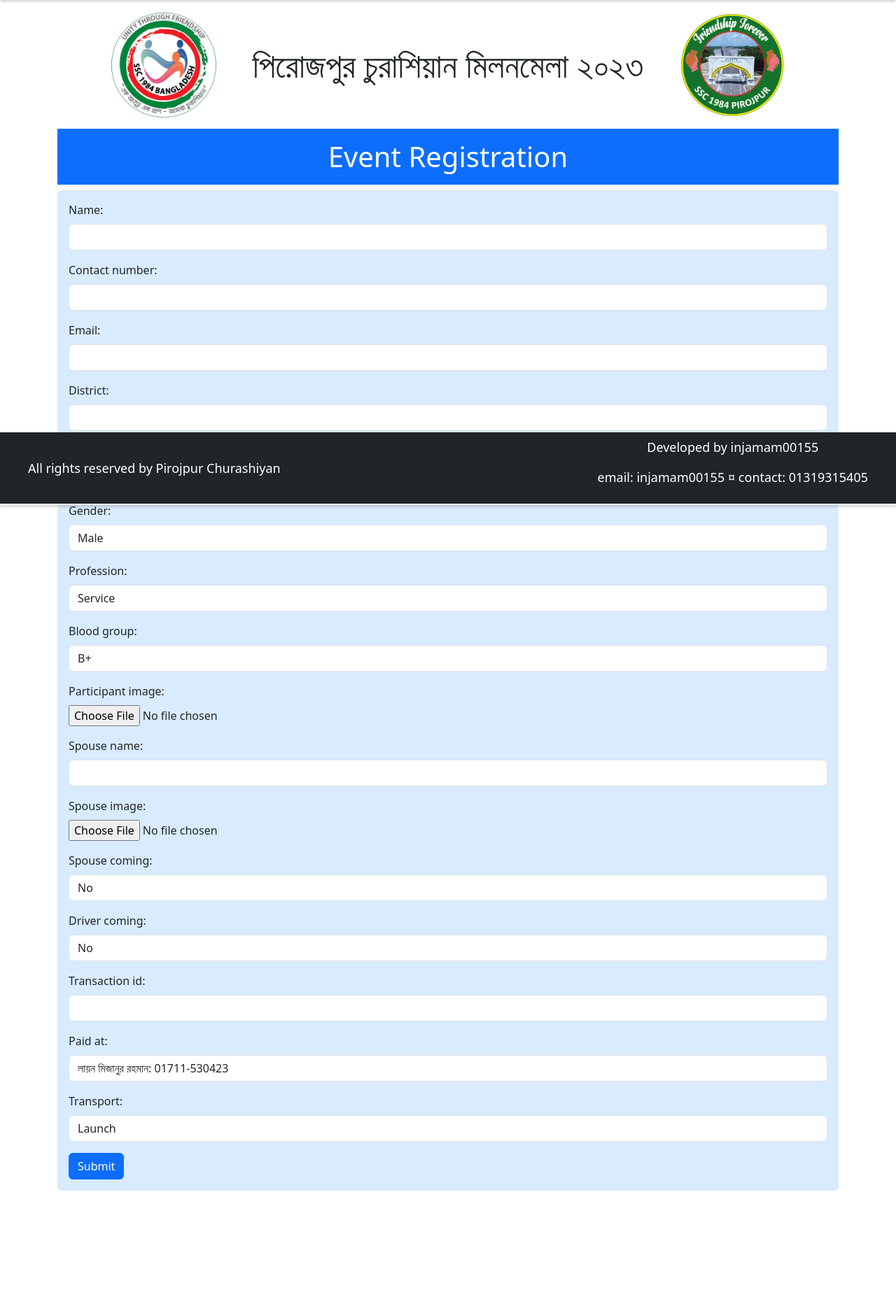
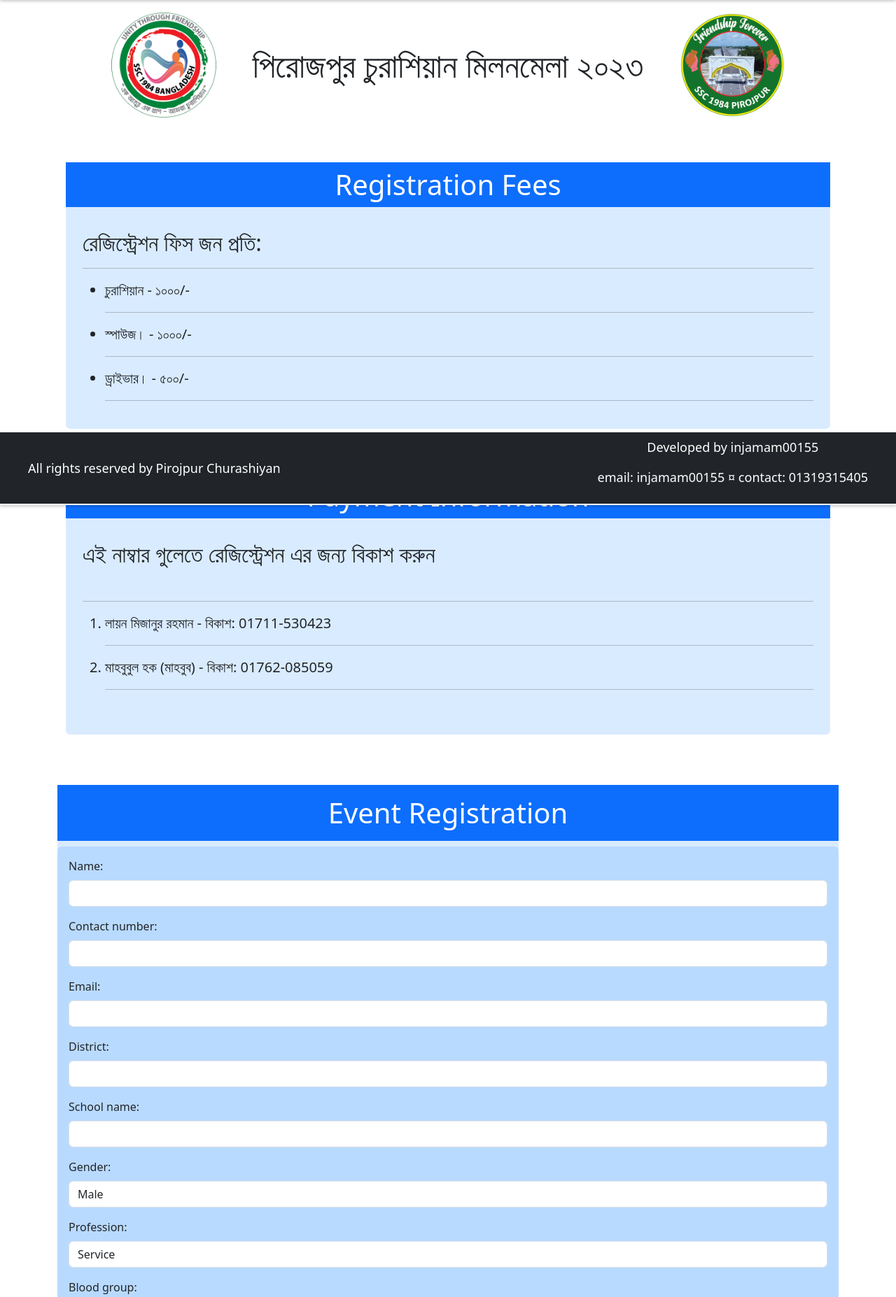
Before and after one commit to injamam00155/churashiyan, a Django app: page /registration/ in a window 1280 px wide. Shown: the part 78-1932 px from the top of the page at 70% size. Before the commit the page ends 1780 px from the top, so only its background shows below. Run offline with Django 4.2, Linux system fonts and the light colour scheme; some libraries are stand-ins or nearby versions.

Commit message:
cleanup time

```diff
--- /dev/null
+++ b/event/templates/payment_information.html
@@ -0,0 +1,15 @@
+<div class=" rounded mt-4 mb-5" style="background-color: rgba(0, 123, 255, 0.15);">
+    <h1 class="mt-5 text-center bg-primary text-white p-2">Payment Information</h1>
+    <div class="p-4">
+        <h2>এই নাম্বার গুলেতে রেজিস্ট্রেশন এর জন্য বিকাশ করুন</h2>
+        <br>
+        <hr>
+        <ol>
+            <li class="lead">লায়ন মিজানুর রহমান - বিকাশ: 01711-530423</li>
+            <hr>
+            <li class="lead">মাহবুবুল হক (মাহবুব) - বিকাশ: 01762-085059</li>
+            <hr>
+        </ol>
+    </div>
+    <br>
+</div>
--- a/event/templates/registration.html
+++ b/event/templates/registration.html
@@ -11,15 +11,32 @@
 </div>
 {% endfor %}
 <script>
-        setTimeout(function() {
+    setTimeout(function () {
         var alert = document.querySelector('.alert');
         alert.style.display = 'none';
     }, 5000);
 </script>
 {% endif %}
 
+
+
+
 <div class="container mb-5 pb-5" style='margin-bottom: 4rem;'>
-    <h1 class="text-center bg-primary text-white p-3">Event Registration</h1>
+
+    <div class="container">
+        <div class="row justify-content-between">
+            <div class="col-12">
+                {% include 'registration_fees.html' %}
+            </div>
+            <div class="col-12">
+                {% include 'payment_information.html' %}
+            </div>
+        </div>
+    </div>
+
+
+    <div class=" rounded mt-4 mb-5" style="background-color: rgba(0, 123, 255, 0.15);">
+        <h1 class="text-center bg-primary text-white p-3 ">Event Registration</h1>
         <div class="p-3 rounded mb-4" style="background-color: rgba(0, 123, 255, 0.15);">
             <form method="POST" enctype="multipart/form-data">
                 {% csrf_token %}
@@ -28,5 +45,6 @@
             </form>
         </div>
     </div>
+</div>
 <br><br><br><br>
 {% endblock %}
--- /dev/null
+++ b/event/templates/registration_fees.html
@@ -0,0 +1,15 @@
+<div class=" rounded mt-4 mb-3" style="background-color: rgba(0, 123, 255, 0.15);">
+    <h1 class="mt-5 text-center bg-primary text-white p-2">Registration Fees</h1>
+    <div class="p-4">
+        <h2>রেজিস্ট্রেশন ফিস জন প্রতি:</h2>
+        <hr>
+        <ul>
+            <li class="lead">চুরাশিয়ান - ১০০০/-</li>
+            <hr>
+            <li class="lead">স্পাউজ। - ১০০০/-</li>
+            <hr>
+            <li class="lead">ড্রাইভার। - ৫০০/-</li>
+            <hr>
+        </ul>
+    </div>
+</div>
```
Also changed, not shown: event/templates/home.html (+3 -28 lines). Lines whose indentation alone changed are shown as unchanged.
